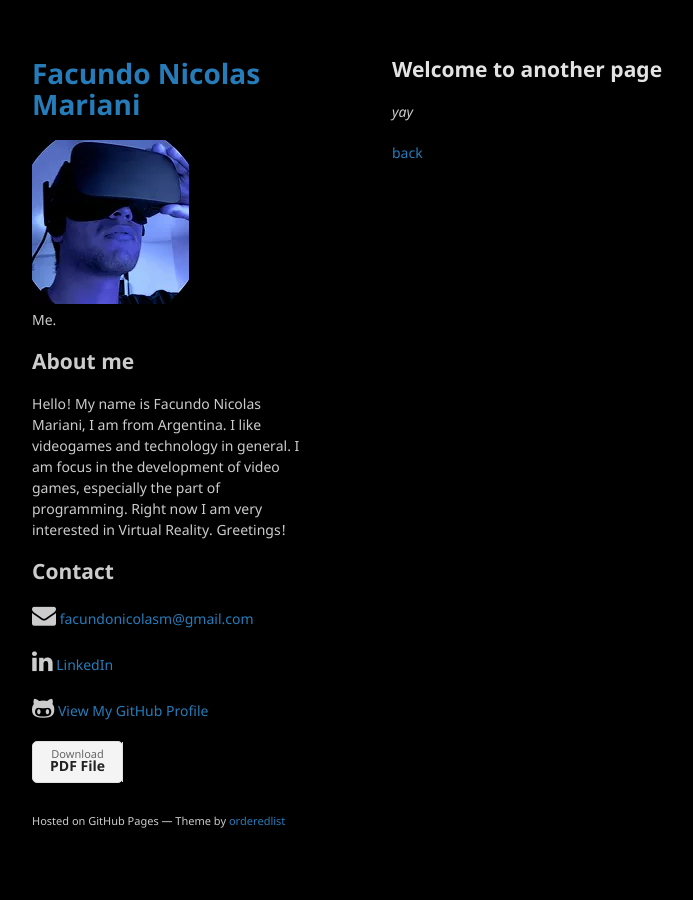
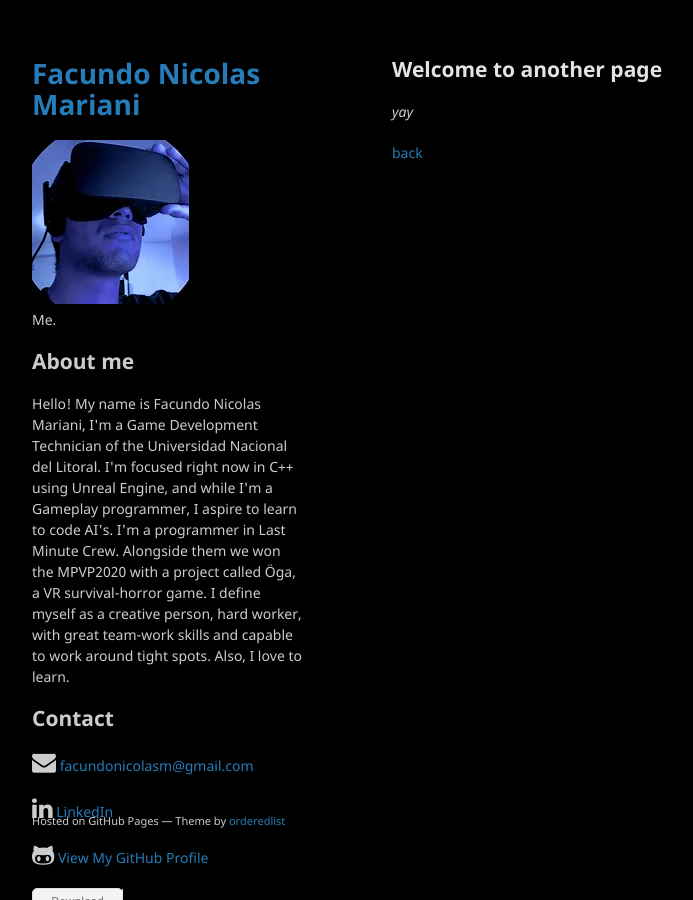
Before and after one commit to FNMariani/fnmariani.github.io, a Jekyll site: the page built from another-page.md, in a window 1280 px wide. Shown: the whole page, without its empty margins (178-871 px from the left). Built offline with Jekyll 4.4.1, drawn with Linux system fonts in a browser that asks for light colours; our own code applies the rules of GitHub Pages for plain Markdown files.

Commit message:
Update About me

```diff
--- a/_layouts/default.html
+++ b/_layouts/default.html
@@ -27,11 +27,12 @@
 
         <h2><p>About me</p></h2>
         <p>Hello!
-          My name is Facundo Nicolas Mariani, I am from Argentina.
-          I like videogames and technology in general.
-          I am focus in the development of video games, especially the part of programming.
-          Right now I am very interested in Virtual Reality.
-          Greetings!</p>
+          My name is Facundo Nicolas Mariani, I'm a Game Development Technician of the Universidad Nacional del Litoral.
+          I'm focused right now in C++ using Unreal Engine, and while I'm a Gameplay programmer, I aspire to learn to code AI's.
+
+          I'm a programmer in Last Minute Crew. Alongside them we won the MPVP2020 with a project called Öga, a VR survival-horror game.
+
+          I define myself as a creative person, hard worker, with great team-work skills and capable to work around tight spots. Also, I love to learn.</p>
 
         <h2><p>Contact</p></h2>
         <p><i class="fa fa-envelope" style="font-size:24px"></i> <a href="mailto:facundonicolasm@gmail.com">facundonicolasm@gmail.com</a></p>
```
Also changed, not shown: index.md (+10 -0 lines).
